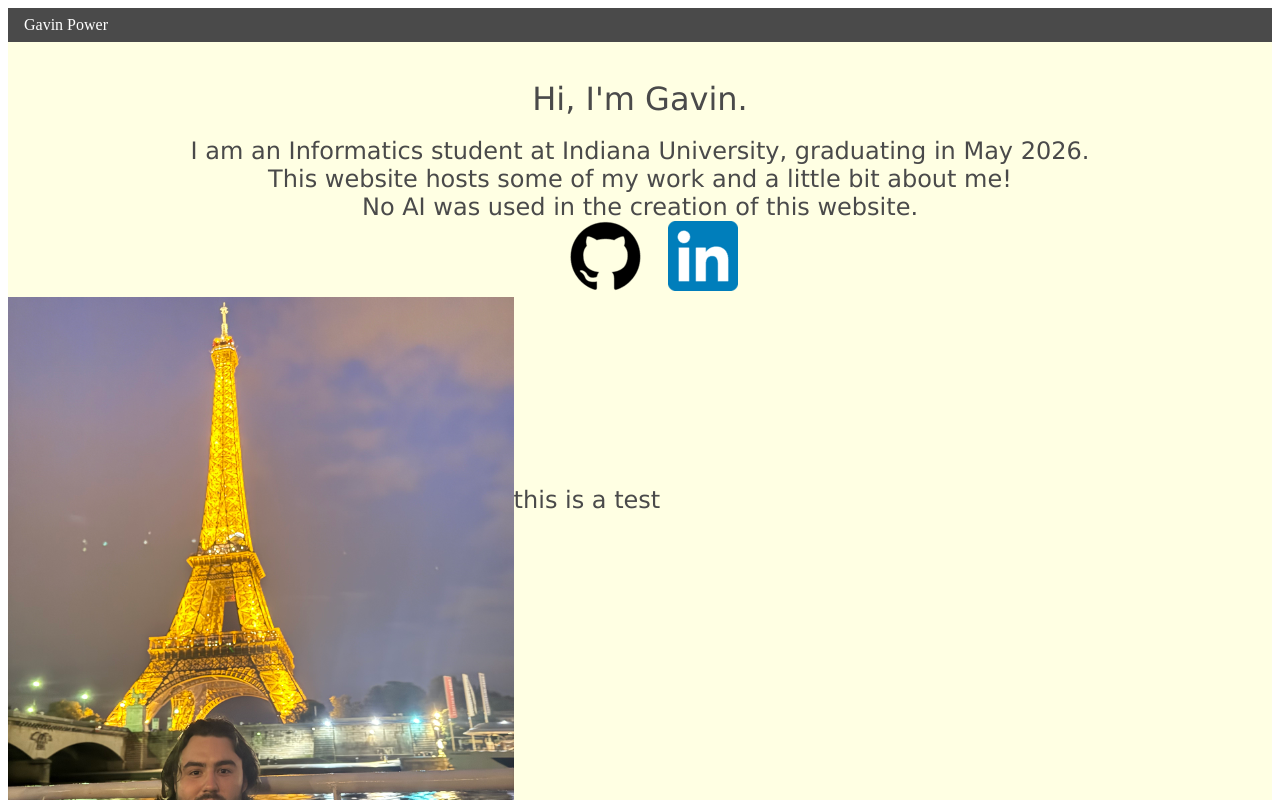
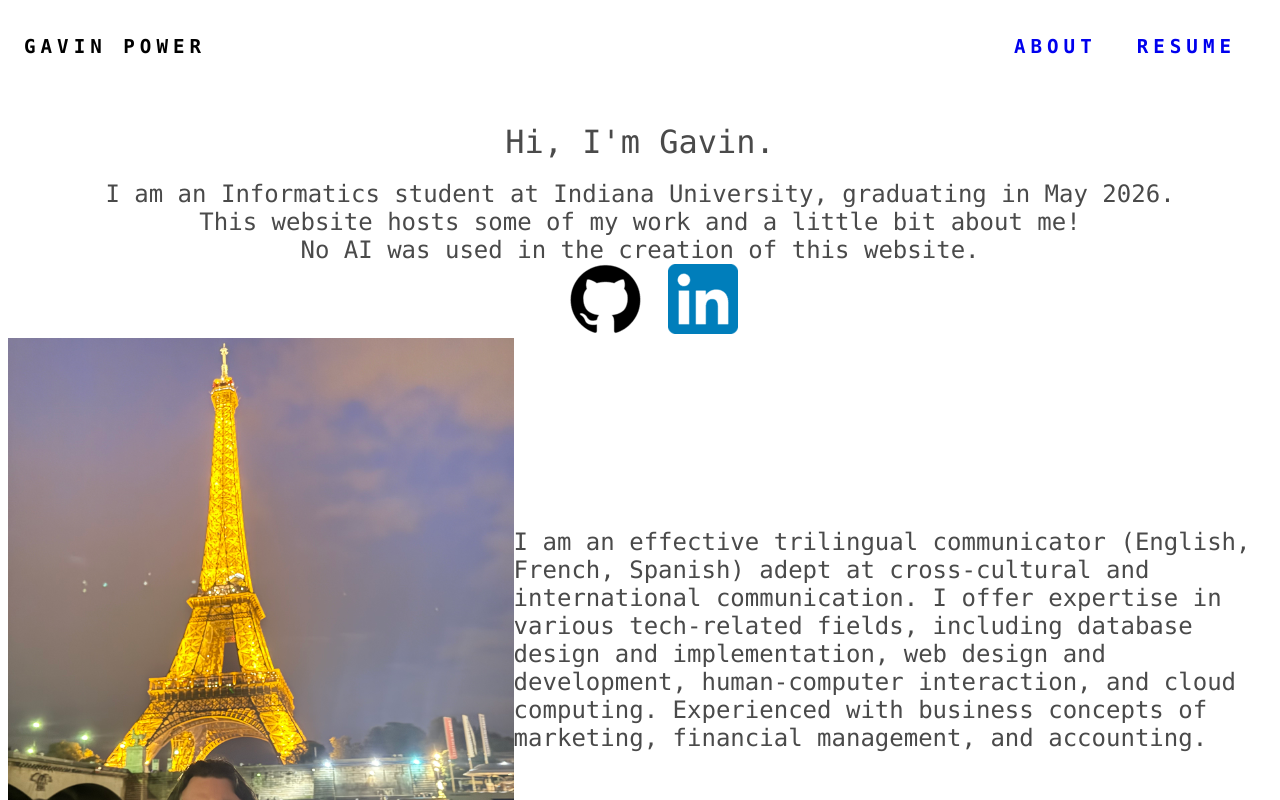
Before and after one commit to powerrgav/personal-website, an Angular app: page / in a window 1280 px wide. Shown: the top 800 px of the page. Built offline with nearby package versions, Linux system fonts and the light colour scheme.

Commit message:
Add bio + aesthetic changes
Made site more minimalist. Added more header stuff. Need to add links to header tabs and build a proper portfolio page.

```diff
--- a/src/app/header/header.css
+++ b/src/app/header/header.css
@@ -2,8 +2,31 @@ header{
     display: flex;
     padding-inline: 16px;
     padding-block: 8px;
-    background-color: #4A4A4A;
-    color: white;
+    background-color: white;
+    color: black;
     align-items: center;
     justify-content: space-between;
+    letter-spacing: 5px;
+    font-weight: 900;
+    font-family: "Consolas", monospace;
+    font-size: larger;
 }
+
+.navMenu{
+    position: relative;
+    display: inline-block;
+    vertical-align: top;
+
+}
+.navMenu-portfolio{
+    text-decoration: none;
+    padding: 20px;
+}
+.navMenu-about{
+    text-decoration: none;
+    padding: 20px;
+}
+.navMenu-resume{
+    text-decoration: none;
+    padding: 20px;
+}
--- a/src/app/header/header.html
+++ b/src/app/header/header.html
@@ -1,3 +1,8 @@
 <header>
-    <nav>Gavin Power</nav>
+    <p>GAVIN POWER</p>
+    <nav class="navMenu">
+        <!--<a href="google.com" class="navMenu-portfolio">PORTFOLIO</a> Replace with some actual link!!-->
+        <a href="google.com" class="navMenu-about">ABOUT</a><!--Replace with some actual link!!-->
+        <a href="https://docs.google.com/document/d/1LJ1JOhxpZYK5ygeBeAb8yldwGjGtWJdCO7vAjiICeow/edit?usp=sharing" class="navMenu-resume">RESUME</a>
+    </nav>
 </header>
--- a/src/app/main/main.css
+++ b/src/app/main/main.css
@@ -9,21 +9,20 @@
     padding-bottom: 1.5%;
     display: flex;
     justify-content: center;
-    font-family: Verdana, Geneva, Tahoma, sans-serif;
+    font-family: "Consolas", monospace;
     font-size: xx-large;
     animation:tracking-in-contract-bck-top 2s cubic-bezier(.215,.61,.355,1.000) both
 }
 .subHeaderText{
     display: flex;
     justify-content: center;
-    font-family: Verdana, Geneva, Tahoma, sans-serif;
+    font-family: "Consolas", monospace;
     font-size: x-large;
     animation:tracking-in-contract-bck-top 2s cubic-bezier(.215,.61,.355,1.000) both
 }
 
 .headerContainer{
     width: 100%;
-    background-color:#FFFFE3;
     color:#4A4A4A;
 }
 /*
@@ -32,18 +31,14 @@
 .links{
     display: flex;
     justify-content: center;
-    font-family: Verdana, Geneva, Tahoma, sans-serif;
-    font-size: x-large;
+}
 
-}
 
 /*
     Styling for main image div
 */
 .mainImageDiv{
     display:inline-flexblock;
-    font-family: Verdana, Geneva, Tahoma, sans-serif;
-    font-size: x-large;
 }
 
 .meInParis{
@@ -56,10 +51,10 @@
     Styling for bio div
 */
 .bioDiv{
-    float: left;
-    margin-top: 15%;
-    font-family: Verdana, Geneva, Tahoma, sans-serif;
+    font-family: "Consolas", monospace;
     font-size: x-large;
+    overflow-wrap: normal;
+    padding-top: 15%;
 }
 
 /*Color palette subject to change. Ink wash. Early ideas:
@@ -69,7 +64,6 @@
     flex: 1;
     height: 150vh;
     width: 100%;
-    background-color:#FFFFE3;
     color:#4A4A4A;
 
 }
--- a/src/app/main/main.html
+++ b/src/app/main/main.html
@@ -11,13 +11,16 @@
         <a href="https://www.linkedin.com/in/gavin-r-power"><img src='/LinkedInLogo.png'></a><!--Replace with image-->
     </div><!--End links div-->
 
-    <div id="mainImage"><!--Begin main image div-->
-        <img src="IMG_6322.jpeg" class="meInParis">
 
-            <div class="bioDiv"><!--Begin bio div-->
-                <p> this is a test</p>
-            </div><!--end bio div-->
+        <div id="mainImage"><!--Begin main image div-->
+            <img src="IMG_6322.jpeg" class="meInParis">
 
-    </div><!--End main image div-->
+                <div class="bioDiv"><!--Begin bio div-->
+                    <p>I am an effective trilingual communicator (English, French, Spanish) adept at cross-cultural and international communication.
+                        I offer expertise in various tech-related fields, including database design and implementation, web design and development,
+                        human-computer interaction, and cloud computing. Experienced with business concepts of marketing, financial management, and accounting.</p>
+                </div><!--end bio div-->
+
+        </div><!--End main image div-->
 
 </div><!--End fullscreenContainer div-->
```
